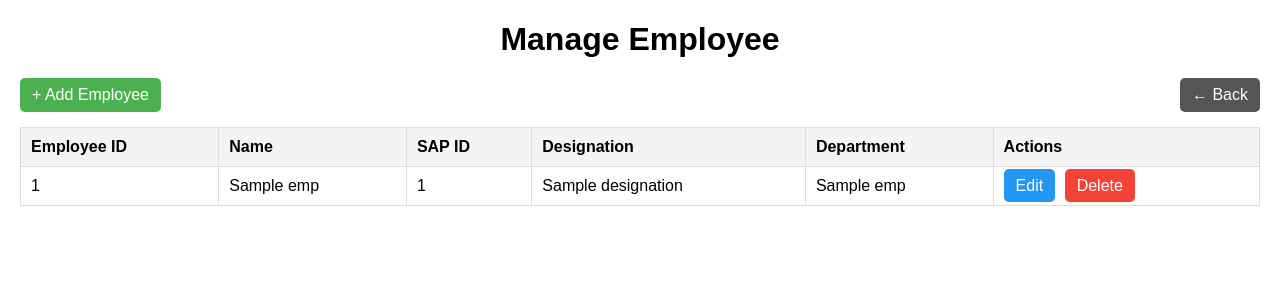
After one commit to Srija-17/NMDC-Employee-Management-System, a Flask app: template templates/manage_employee.html in a window 1280 px wide. The commit adds this page. Shown: the top 300 px of the page. Run offline with Flask 3, Linux system fonts and the light colour scheme; the template is opened without the code that fills it: most values are stand-ins (such as "Sample title", 1, 10 or a date in 2020).

Commit message:
starting point

```diff
--- a/app.py
+++ b/app.py
@@ -53,38 +53,111 @@ def logout():
     session.clear()  # Clears the session (logs out the user)
     return redirect(url_for('login'))
 
-@app.route('/admin')
+@app.route('/admin', methods=['GET', 'POST'])
 def admin_dashboard():
     cursor = conn.cursor()
 
-    # Fetch verification report with employee & training details
-    cursor.execute("""
+    query = """
         SELECT
-            e.emp_name,
-            e.emp_id,
-            t.training_name,
-            t.training_id,
-            vs.verification_status
-        FROM verification_status vs
-        JOIN employee e ON vs.emp_id = e.emp_id
-        JOIN training t ON vs.training_id = t.training_id
-    """)
+            e.emp_id AS 'Employee ID',
+            e.emp_name AS 'Employee Name',
+            t.training_id AS 'Training ID',
+            t.training_name AS 'Training Name',
+            CASE v.verification_status
+                WHEN 0 THEN 'Pending'
+                WHEN 1 THEN 'Verified'
+                ELSE 'Unknown'
+            END AS 'Verification Status'
+        FROM verification_status v
+        JOIN employee e ON v.emp_id = e.emp_id
+        JOIN training t ON v.training_id = t.training_id
+        ORDER BY e.emp_name ASC
+    """
 
-    report_data = cursor.fetchall()
+    cursor.execute(query)
+    results = cursor.fetchall()
+    cursor.close()
 
-    return render_template('admin_dashboard.html', report_data=report_data)
+    return render_template(
+        'admin_dashboard.html',
+        results=results,
+        user=session.get('username')
+    )
 
 @app.route('/manage_employee')
 def manage_employee():
-    return "<h1>Manage Employee Page</h1>"
+    with conn.cursor() as cursor:
+        cursor.execute("""
+            SELECT e.emp_id, e.emp_name, e.sap_id, e.designation, d.dept_name
+            FROM employee e
+            LEFT JOIN department d ON e.dept_id = d.dept_id
+        """)
+        employees = cursor.fetchall()
+    return render_template('manage_employee.html', employees=employees)
 
-@app.route('/manage_training')
+@app.route('/manage_training', methods=['GET', 'POST'])
 def manage_training():
-    return "<h1>Manage Training Page</h1>"
+    cursor = conn.cursor()
 
-@app.route('/download_data')
-def download_data():
-    return "<h1>Download Page</h1>"
+    query = """
+        SELECT
+            e.emp_id AS 'Employee ID',
+            e.sap_id AS 'SAP ID',
+            e.emp_name AS 'Employee Name',
+            t.training_id AS 'Training ID',
+            t.training_name AS 'Training Name',
+            tr.scheduled_date AS 'Scheduled Date',
+            tr.joining_date AS 'Joining Date',
+            tr.completion_date AS 'Completion Date'
+        FROM trainee tr
+        JOIN employee e ON tr.emp_id = e.emp_id
+        JOIN training t ON tr.training_id = t.training_id
+        WHERE 1=1
+    """
+
+    # Filters
+    filters = []
+    filter_type = request.form.get('filter_type')
+    search_value = request.form.get('search_value')
+
+    if filter_type and search_value:
+        if filter_type == "emp_name":
+            filters.append("AND e.emp_name LIKE %s")
+            search_value = f"%{search_value}%"
+        elif filter_type == "emp_id":
+            filters.append("AND e.emp_id LIKE %s")
+            search_value = f"%{search_value}%"
+        elif filter_type == "sap_id":
+            filters.append("AND e.sap_id LIKE %s")
+            search_value = f"%{search_value}%"
+        elif filter_type == "training_name":
+            filters.append("AND t.training_name LIKE %s")
+            search_value = f"%{search_value}%"
+        elif filter_type == "due":
+            filters.append("""
+                AND DATE_ADD(tr.completion_date, INTERVAL t.period YEAR)
+                BETWEEN CURDATE() AND DATE_ADD(CURDATE(), INTERVAL 30 DAY)
+            """)
+
+    if filters:
+        query += " " + " ".join(filters)
+
+    query += " ORDER BY e.emp_name ASC"
+
+    if search_value and filter_type != "due":
+        cursor.execute(query, (search_value,))
+    else:
+        cursor.execute(query)
+
+    results = cursor.fetchall()
+    cursor.close()
+
+    return render_template(
+        'admin_dashboard.html',  # Reuse same HTML
+        results=results,
+        user=session.get('username')
+    )
+
 
 @app.route('/reviewer_one', methods=['GET', 'POST'])
 def reviewer_one():
@@ -151,7 +224,7 @@ def reviewer_one():
                 BETWEEN CURDATE() AND DATE_ADD(CURDATE(), INTERVAL 30 DAY)
             """)
 
-        # Combine query
+
         final_query = base_query + " " + " ".join(filters)
 
         # Debug print (optional)
--- /dev/null
+++ b/static/css/manage_employee.css
@@ -0,0 +1,67 @@
+body {
+    font-family: Arial, sans-serif;
+    margin: 20px;
+}
+
+h1 {
+    text-align: center;
+    margin-bottom: 20px;
+}
+
+.top-buttons {
+    display: flex;
+    justify-content: space-between;
+    margin-bottom: 15px;
+}
+
+table {
+    width: 100%;
+    border-collapse: collapse;
+    margin-bottom: 20px;
+}
+
+th, td {
+    border: 1px solid #ddd;
+    padding: 10px;
+    text-align: left;
+}
+
+th {
+    background-color: #f4f4f4;
+}
+
+.btn {
+    padding: 8px 12px;
+    text-decoration: none;
+    border: none;
+    cursor: pointer;
+    border-radius: 5px;
+}
+
+.btn-add {
+    background-color: #4CAF50;
+    color: white;
+}
+
+.btn-edit {
+    background-color: #2196F3;
+    color: white;
+}
+
+.btn-delete {
+    background-color: #f44336;
+    color: white;
+}
+
+.btn-back {
+    background-color: #555;
+    color: white;
+}
+
+.btn:hover {
+    opacity: 0.9;
+}
+
+.action-btns a {
+    margin-right: 5px;
+}
--- /dev/null
+++ b/static/js/manage_employee.js
@@ -0,0 +1,9 @@
+document.addEventListener("DOMContentLoaded", function () {
+    document.querySelectorAll(".delete-btn").forEach(btn => {
+        btn.addEventListener("click", function (event) {
+            if (!confirm("Are you sure you want to delete this employee?")) {
+                event.preventDefault();
+            }
+        });
+    });
+});
--- /dev/null
+++ b/templates/manage_employee.html
@@ -0,0 +1,50 @@
+<!DOCTYPE html>
+<html>
+<head>
+    <title>Manage Employee</title>
+    <link rel="stylesheet" href="{{ url_for('static', filename='css/manage_employee.css') }}">
+    <script src="{{ url_for('static', filename='js/manage_employee.js') }}" defer></script>
+</head>
+<body>
+
+<h1>Manage Employee</h1>
+
+<div class="top-buttons">
+    <a href="{{ url_for('add_employee') }}" class="btn btn-add">+ Add Employee</a>
+    <a href="{{ url_for('admin_dashboard') }}" class="btn btn-back">← Back</a>
+</div>
+
+<table>
+    <thead>
+        <tr>
+            <th>Employee ID</th>
+            <th>Name</th>
+            <th>SAP ID</th>
+            <th>Designation</th>
+            <th>Department</th>
+            <th>Actions</th>
+        </tr>
+    </thead>
+    <tbody>
+        {% for emp in employees %}
+        <tr>
+            <td>{{ emp.emp_id }}</td>
+            <td>{{ emp.emp_name }}</td>
+            <td>{{ emp.sap_id }}</td>
+            <td>{{ emp.designation }}</td>
+            <td>{{ emp.dept_name if emp.dept_name else 'N/A' }}</td>
+            <td class="action-btns">
+                <a href="{{ url_for('edit_employee', emp_id=emp.emp_id) }}" class="btn btn-edit">Edit</a>
+                <a href="{{ url_for('delete_employee', emp_id=emp.emp_id) }}" class="btn btn-delete delete-btn">Delete</a>
+            </td>
+        </tr>
+        {% else %}
+        <tr>
+            <td colspan="6" style="text-align:center;">No employees found</td>
+        </tr>
+        {% endfor %}
+    </tbody>
+</table>
+
+</body>
+</html>
```
Also changed, not shown: static/css/admin.css (+78 -28 lines), static/js/admin.js (+38 -0 lines), templates/admin_dashboard.html (+49 -21 lines).
